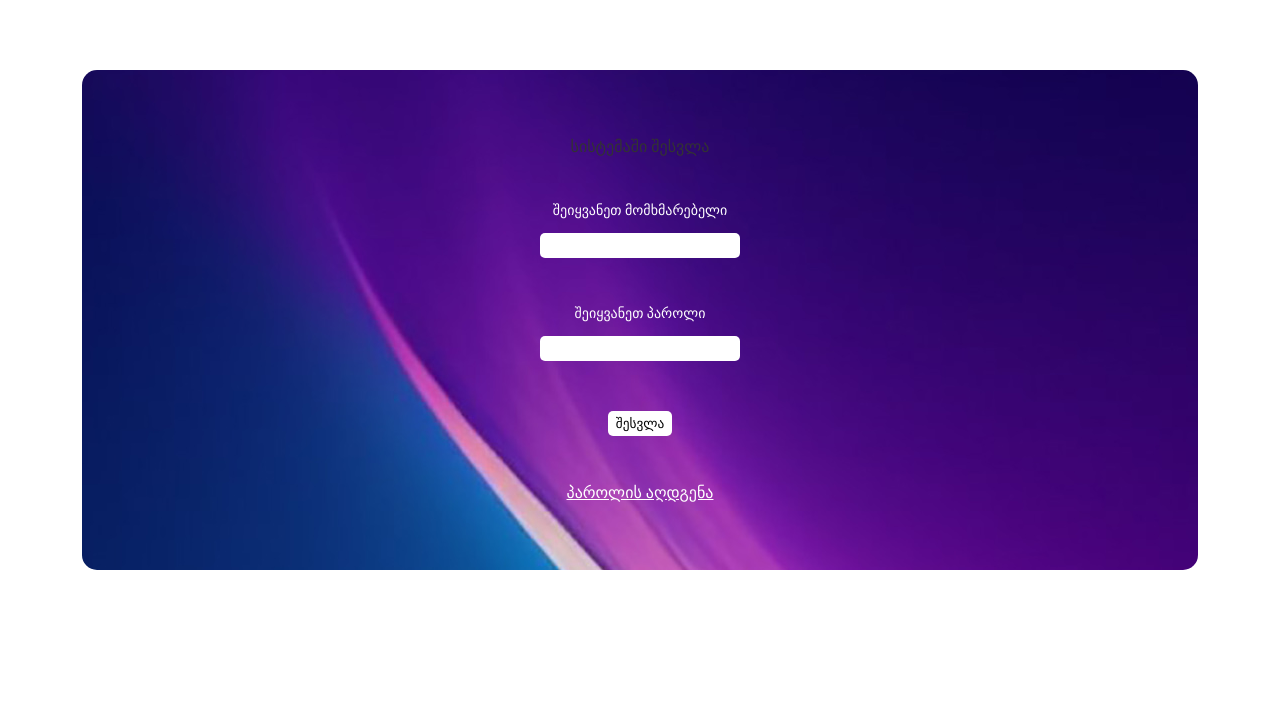
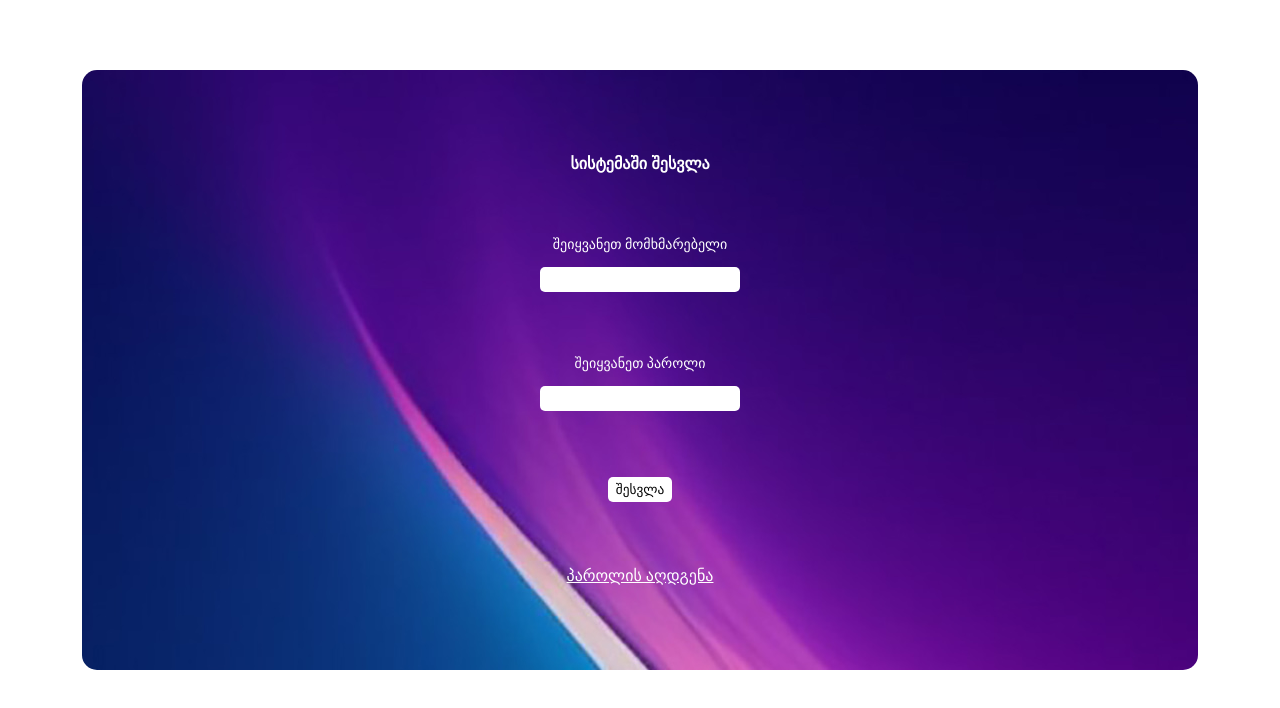
Before and after one commit to akofisher/crsineAdmin, a React (Create React App) app: page / in a window 1280 px wide. Shown: the top 708 px of the page. Built offline with nearby package versions, Linux system fonts and the light colour scheme.

Commit message:
fonts and sizes r corected

```diff
--- a/src/App.css
+++ b/src/App.css
@@ -21,8 +21,8 @@
 
 .page_container {
   width: 100%;
-  min-height: 750px;
-  max-height: 750px;
+  min-height: 680px;
+  max-height: 680px;
   padding: 20px;
   overflow-y: auto;
   background-color: #6474e5;
--- a/src/Loyout/BookingTimes/BookingTimes.css
+++ b/src/Loyout/BookingTimes/BookingTimes.css
@@ -1,12 +1,13 @@
 .bookingtime_container {
   width: 100%;
-  min-height: 750px;
-  max-height: 750px;
+  min-height: 680px;
+  max-height: 680px;
   background-color: transparent;
   padding: 20px;
   display: flex;
   background-color: #6474e5;
 }
+
 .left_bookingtime_container,
 .right_bookingtime_container {
   padding: 10px;
@@ -37,6 +38,7 @@
   padding: 6px;
   border-radius: 8px;
 }
+
 .date_deletion:hover {
   cursor: pointer;
   background-color: gray;
@@ -48,6 +50,7 @@
   overflow-y: scroll;
   margin: 20px auto;
 }
+
 .booked_dates {
   width: 100%;
   height: 90%;
--- a/src/Loyout/ExtraServices/ExtraServices.css
+++ b/src/Loyout/ExtraServices/ExtraServices.css
@@ -5,10 +5,11 @@
   align-items: center;
   justify-content: center;
   width: 100%;
-  height: 750px;
+  height: 680px;
   background-color: #6474e5;
   overflow: auto;
 }
+
 .extra_card {
   width: 90%;
   padding: 5px;
@@ -29,6 +30,7 @@
 
   overflow-y: auto;
 }
+
 .extra_services_right_ontainer {
   display: flex;
   flex-direction: column;
--- a/src/Loyout/Login/Login.css
+++ b/src/Loyout/Login/Login.css
@@ -10,7 +10,7 @@
 .login-form {
   margin-top: 50px;
   width: 90%;
-  height: 500px;
+  height: 600px;
   background-image: url('../../Img/background.jpg');
   background-position: center;
   padding: 20px;
@@ -59,3 +59,11 @@ input[type='tel'] {
   padding: 5px 8px;
   cursor: pointer;
 }
+
+
+.login_header_text {
+  font-size: 16px;
+  font-weight: 600;
+  font-family: Arial, Helvetica, sans-serif;
+  color: white;
+}
--- a/src/Loyout/Login/Login.js
+++ b/src/Loyout/Login/Login.js
@@ -21,12 +21,12 @@ export default function Login() {
     nav(ACTIVE_BOOKINGS)
   }
 
-  useEffect(() => {}, [user, password])
+  useEffect(() => { }, [user, password])
 
   return (
     <div className="login-container">
       <form onSubmit={() => handleSubmit()} className="login-form">
-        <p>სისტემაში შესვლა</p>
+        <p className='login_header_text'>სისტემაში შესვლა</p>
         <div className="inp-cont">
           <label className="label" htmlFor="userName">
             შეიყვანეთ მომხმარებელი
--- a/src/Loyout/Recovery/PassRecovery.js
+++ b/src/Loyout/Recovery/PassRecovery.js
@@ -23,7 +23,7 @@ export default function PassRecovery() {
           უკან დაბრუნება
         </Link>
         <div className="recovery-history-line">
-          <p className="recovery-head-text">პაროლის აღდგენა</p>
+          <p className='login_header_text'>პაროლის აღდგენა</p>
         </div>
         <div className="inp-cont">
           <label className="label" htmlFor="userName">
--- a/src/Loyout/SideBar/SideBar.css
+++ b/src/Loyout/SideBar/SideBar.css
@@ -1,6 +1,6 @@
 .nav-links {
   margin: 10px !important;
-  font-size: 16px;
+  font-size: 14px;
   font-family: Arial, Helvetica, sans-serif;
   font-weight: 400;
   background-color: white;
@@ -14,7 +14,7 @@
 
 .active-nav-links {
   margin: 10px !important;
-  font-size: 16px;
+  font-size: 14px;
   font-family: Arial, Helvetica, sans-serif;
   font-weight: 700;
   text-decoration: underline;
```
Also changed, not shown: 1 other file (tests, documents, lock files or other folders).
